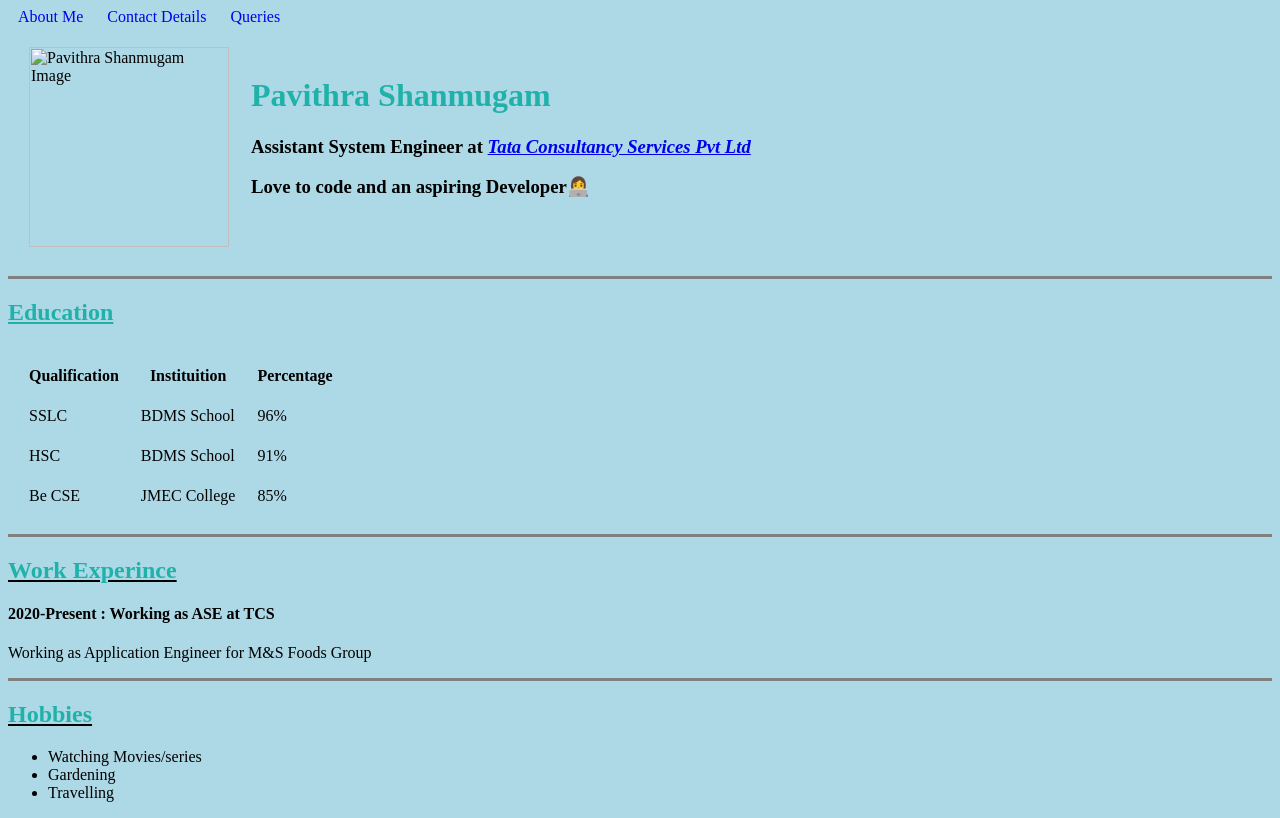
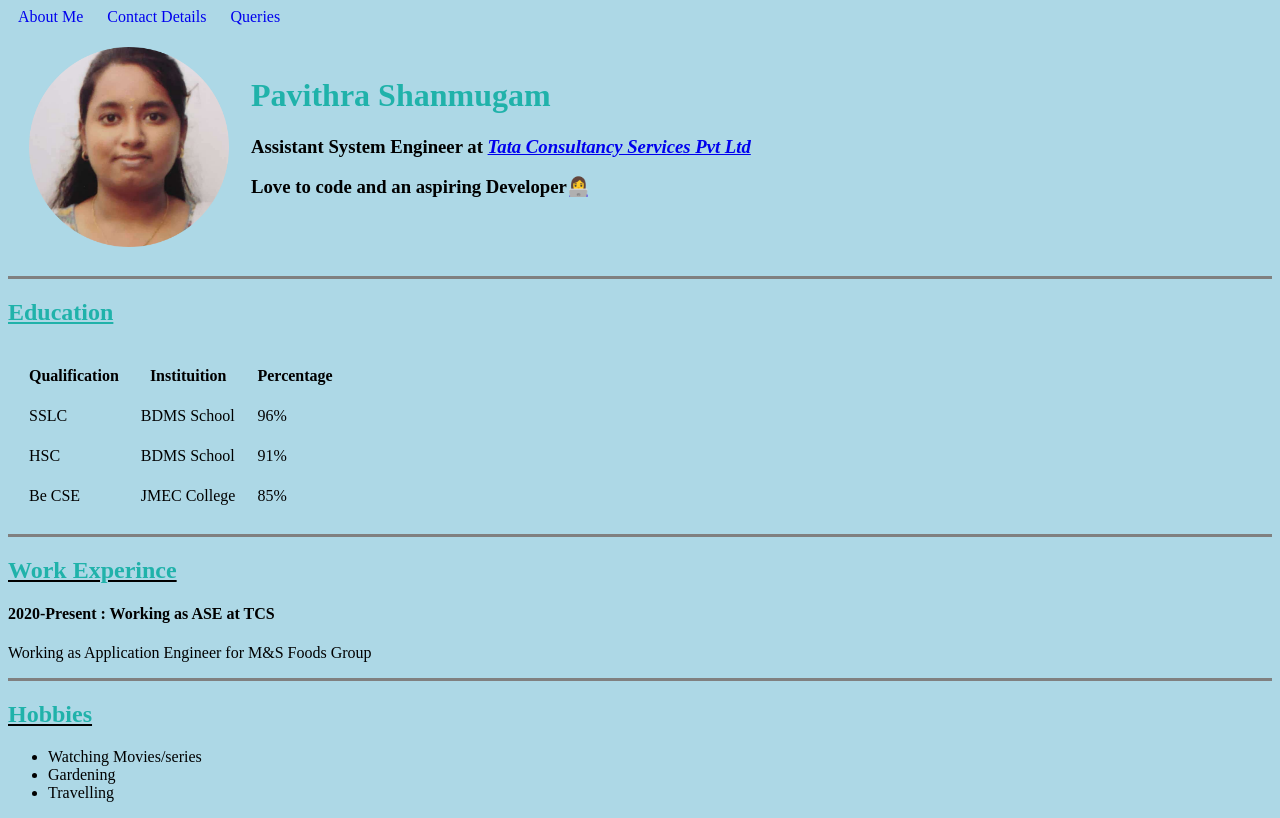
Before and after one commit to Pavithra-0801/Personal-website, a plain HTML site: page index.html in a window 1280 px wide. Drawn offline with Linux system fonts and the light colour scheme.

Commit message:
Update index.html

```diff
--- a/index.html
+++ b/index.html
@@ -23,7 +23,7 @@
         <tbody>
             <table cellSpacing="20 px">
                 <tr>
-                    <td><img src="Images/circle-cropped.png" alt="Pavithra Shanmugam Image" height="200" width=200></td>
+                    <td><img src="circle-cropped.png" alt="Pavithra Shanmugam Image" height="200" width=200></td>
                     <td>
                         <h1>Pavithra Shanmugam</h1>
                         <h3>Assistant System Engineer at <em><strong><a href="https://www.tcs.com/">Tata Consultancy Services Pvt Ltd</a></strong></em></h3>
```
